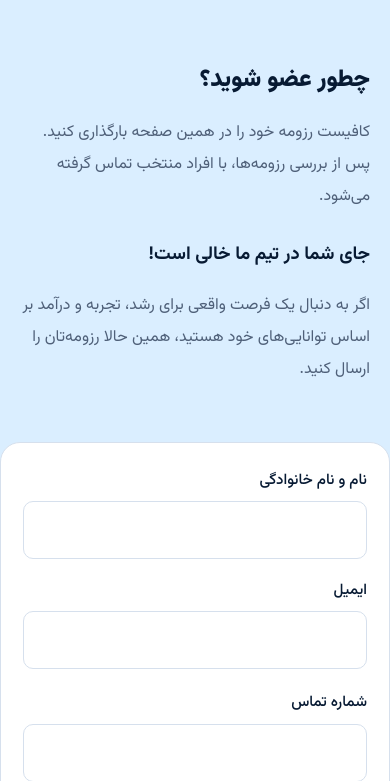
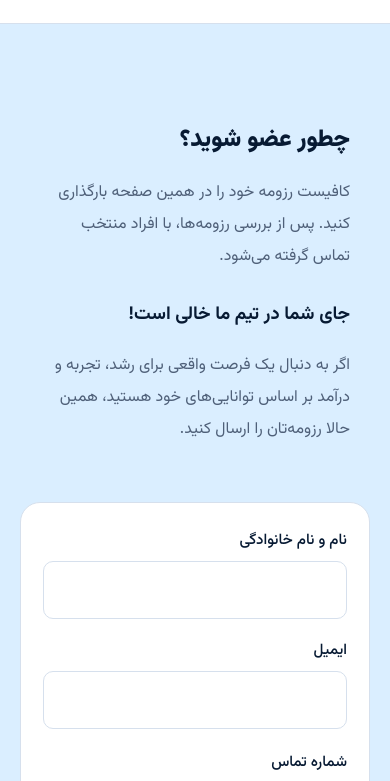
Before and after one commit to Soroush-Mohammadi/apply-form, a website: page index.html in a window 390 px wide. Shown: the part 85-866 px from the top of the page. Drawn offline with Linux system fonts and the light colour scheme.

```diff
--- a/style.css
+++ b/style.css
@@ -451,7 +451,8 @@
  @media (max-width : 980px) {
 
      .intro,
-     .top {
+     .top,
+     .wrap {
          padding: 20px;
      }
  }
```
